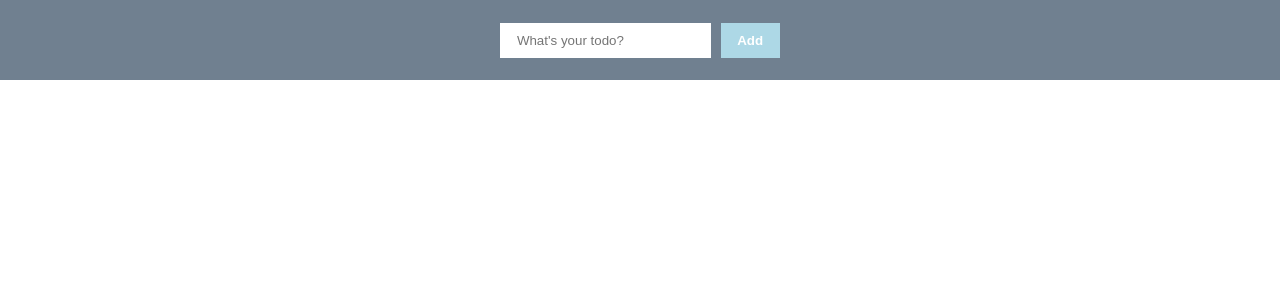
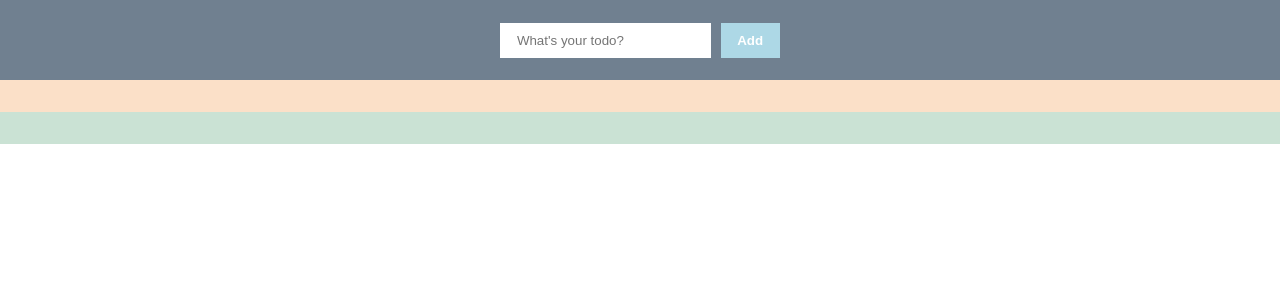
Before and after one commit to me-jterhorst/react-todo, a React (Create React App) app: page / in a window 1280 px wide. Shown: the top 300 px of the page. Built offline with nearby package versions, Linux system fonts and the light colour scheme.

Commit message:
Add two todo fields

```diff
--- a/src/App.css
+++ b/src/App.css
@@ -72,3 +72,13 @@ ul {
   color: seagreen;
   text-decoration: line-through;
 }
+
+.pendingItems {
+  background: hsla(28, 87%, 67%, 0.35);
+  padding: 1em;
+}
+
+.doneItems {
+  background: hsla(146, 50%, 36%, 0.25);
+  padding: 1em;
+}
--- a/src/App.js
+++ b/src/App.js
@@ -46,15 +46,28 @@ function App() {
   function TodoList({ todos }) {
     let obj = todos.map((todo, index) => (todo = { ...todo, id: index }));
 
+    console.log(obj);
+    let doneTodos = obj.filter((todo) => (todo = todo.isCompleted === true));
+    console.log("Done");
+    console.log(doneTodos);
+
+    let pendingTodos = obj.filter(
+      (todo) => (todo = todo.isCompleted === false)
+    );
+    console.log("Pending");
+    console.log(pendingTodos);
     return (
-      <ul>
-        {obj.map((item, index) => {
+      <main>
+        <ul className="pendingItems">
+          {pendingTodos.map((item, index) => {
             let listItem = (
               <li key={index} id={index} className="item">
                 <button className="btn btn--delete" onClick={inbetweenDelete}>
                   X
                 </button>
-              <p className={item.isCompleted ? "complete" : ""}>{item.name}</p>
+                <p className={item.isCompleted ? "complete" : ""}>
+                  {item.name}
+                </p>
                 <button
                   className={item.isCompleted ? "btn" : "btn btn--complete"}
                   onClick={inbetweenComplete}
@@ -66,6 +79,29 @@ function App() {
             return listItem;
           })}
         </ul>
+
+        <ul className="doneItems">
+          {doneTodos.map((item, index) => {
+            let listItem = (
+              <li key={index} id={index} className="item">
+                <button className="btn btn--delete" onClick={inbetweenDelete}>
+                  X
+                </button>
+                <p className={item.isCompleted ? "complete" : ""}>
+                  {item.name}
+                </p>
+                <button
+                  className={item.isCompleted ? "btn" : "btn btn--complete"}
+                  onClick={inbetweenComplete}
+                >
+                  {item.isCompleted ? "Undo" : "Done"}
+                </button>
+              </li>
+            );
+            return listItem;
+          })}
+        </ul>
+      </main>
     );
   }
 
```
Lines whose indentation alone changed are shown as unchanged.
